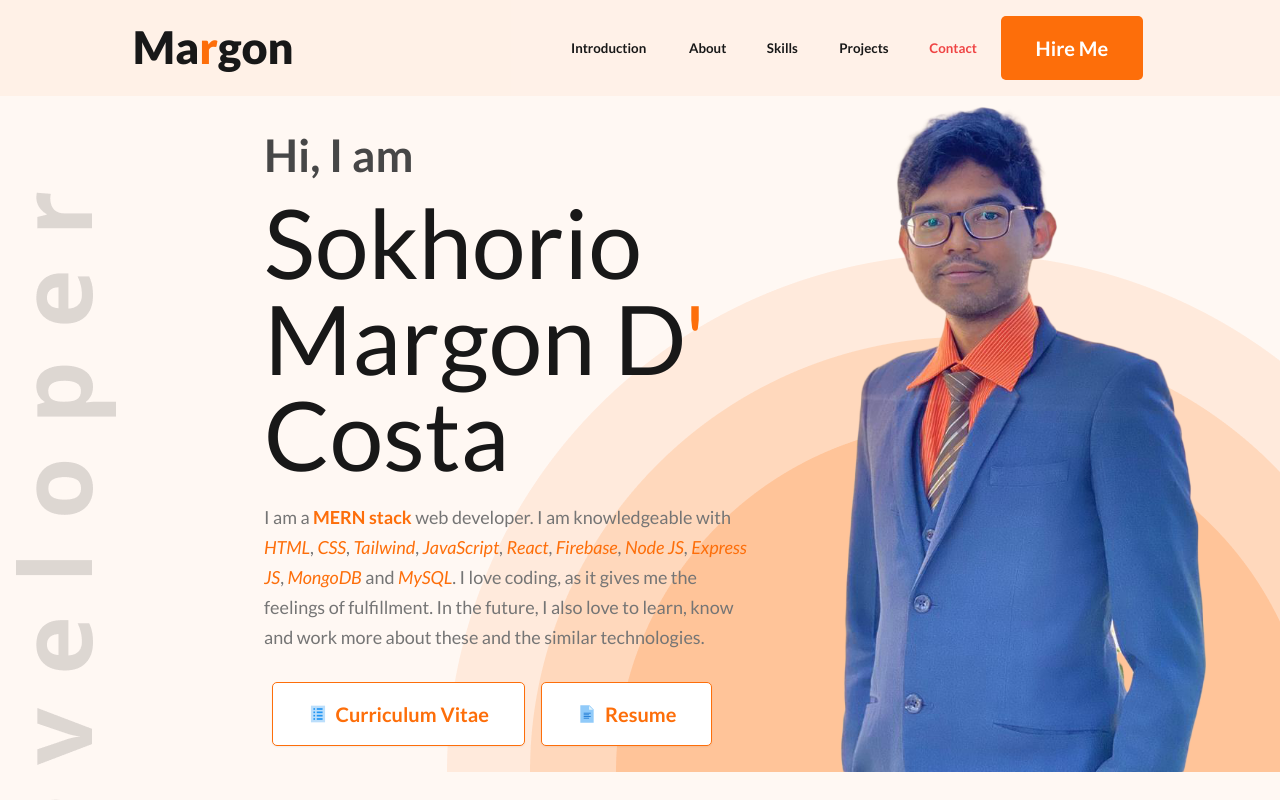
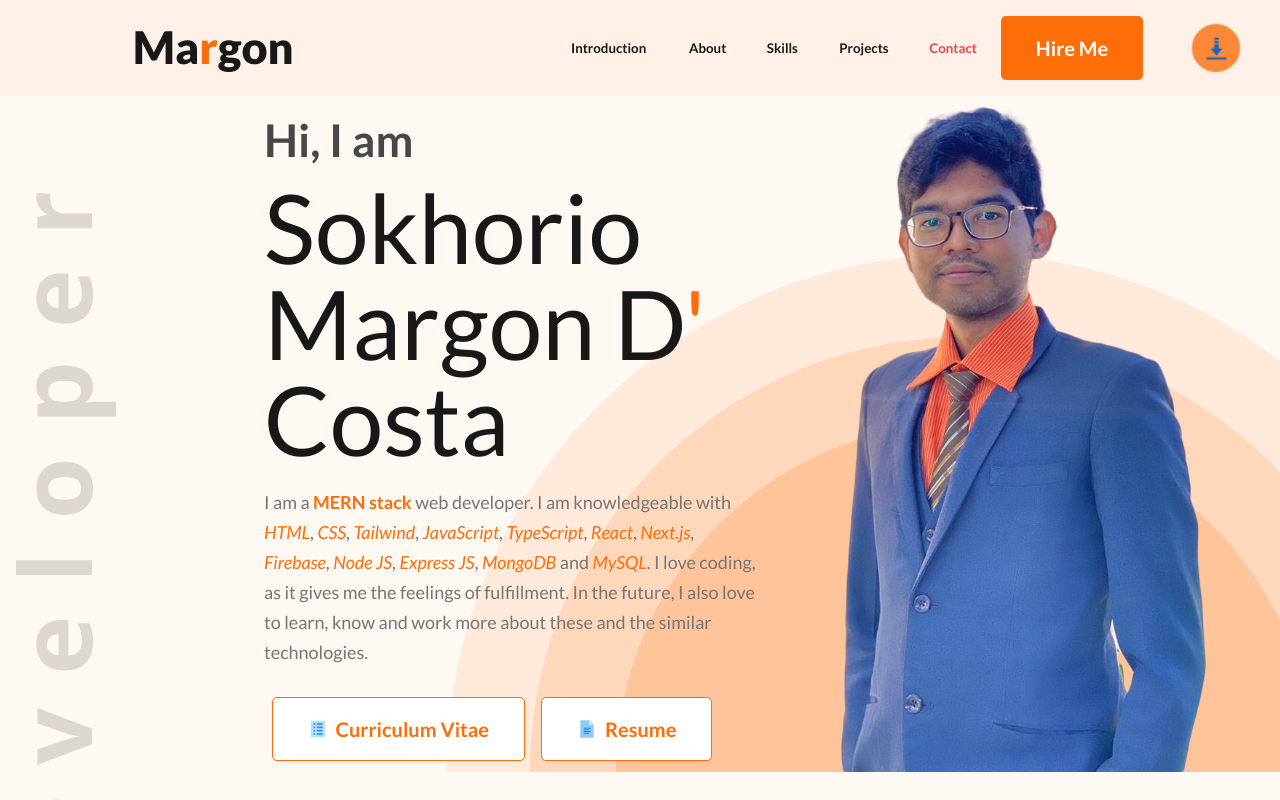
Before and after one commit to Marg0n/Portfolio, a React (Vite) app: page / in a window 1280 px wide. Shown: the top 800 px of the page. Built offline with nearby package versions, Linux system fonts and the light colour scheme.

Commit message:
Add: download Resume in navbar and some info in introduction section

```diff
--- a/src/App.jsx
+++ b/src/App.jsx
@@ -17,7 +17,7 @@ import { useLocation } from 'react-router-dom'
 import { NavHashLink } from 'react-router-hash-link'
 import tap from "../src/assets/icons/tap-gesture.gif"
 import useIntersectionObserver from './hooks/useIntersectionObserver'
-import {PropTypes} from 'prop-types'
+import { PropTypes } from 'prop-types'
 
 function App() {
 
@@ -191,6 +191,17 @@ function App() {
         >
           <FcDownload size={25} />
         </button> */}
+        <a
+          href="https://drive.google.com/uc?export=download&id=182h1SzIacu1unDzos_O_uFXxLlRYHPNq"
+          rel="noopener noreferrer"
+        >
+          <button
+          className="btn btn-circle bg-[#fd6e0a] bg-opacity-80 absolute right-10 animate-pulse hover:border-4 hover:border-x-[#fd6e0a] hover:border-y-[cornflowerblue] hover:animate-none"
+          >
+            <FcDownload size={25}  />
+          </button>
+        </a>
+
 
         {/* hidden nav list for mobile */}
         <div className="dropdown absolute left-8 ">
--- a/src/components/Introduction.jsx
+++ b/src/components/Introduction.jsx
@@ -54,7 +54,7 @@ const Introduction = ({ downloadPdf }) => {
                                 Sokhorio Margon D<span className="primary-color">&apos;</span> Costa
                             </h1>
                             <p className="dark3 text-wrap" data-aos="fade-up">
-                                I am a <strong className="primary-color">MERN stack</strong> web developer. I am knowledgeable with <i className="primary-color">HTML</i>,  <i className="primary-color">CSS</i>, <i className="primary-color">Tailwind</i>, <i className="primary-color">JavaScript</i>, <i className="primary-color">React</i>, <i className="primary-color">Firebase</i>, <i className="primary-color">Node JS</i>, <i className="primary-color">Express JS</i>, <i className="primary-color">MongoDB</i> and <i className="primary-color">MySQL</i>. I love coding, as it gives me the feelings of fulfillment. In the future, I also love to learn, know and work more about these and the similar technologies.
+                                I am a <strong className="primary-color">MERN stack</strong> web developer. I am knowledgeable with <i className="primary-color">HTML</i>,  <i className="primary-color">CSS</i>, <i className="primary-color">Tailwind</i>, <i className="primary-color">JavaScript</i>, <i className="primary-color">TypeScript</i>, <i className="primary-color">React</i>, <i className="primary-color">Next.js</i>, <i className="primary-color">Firebase</i>, <i className="primary-color">Node JS</i>, <i className="primary-color">Express JS</i>, <i className="primary-color">MongoDB</i> and <i className="primary-color">MySQL</i>. I love coding, as it gives me the feelings of fulfillment. In the future, I also love to learn, know and work more about these and the similar technologies.
                             </p>
                         </div>
 
```
